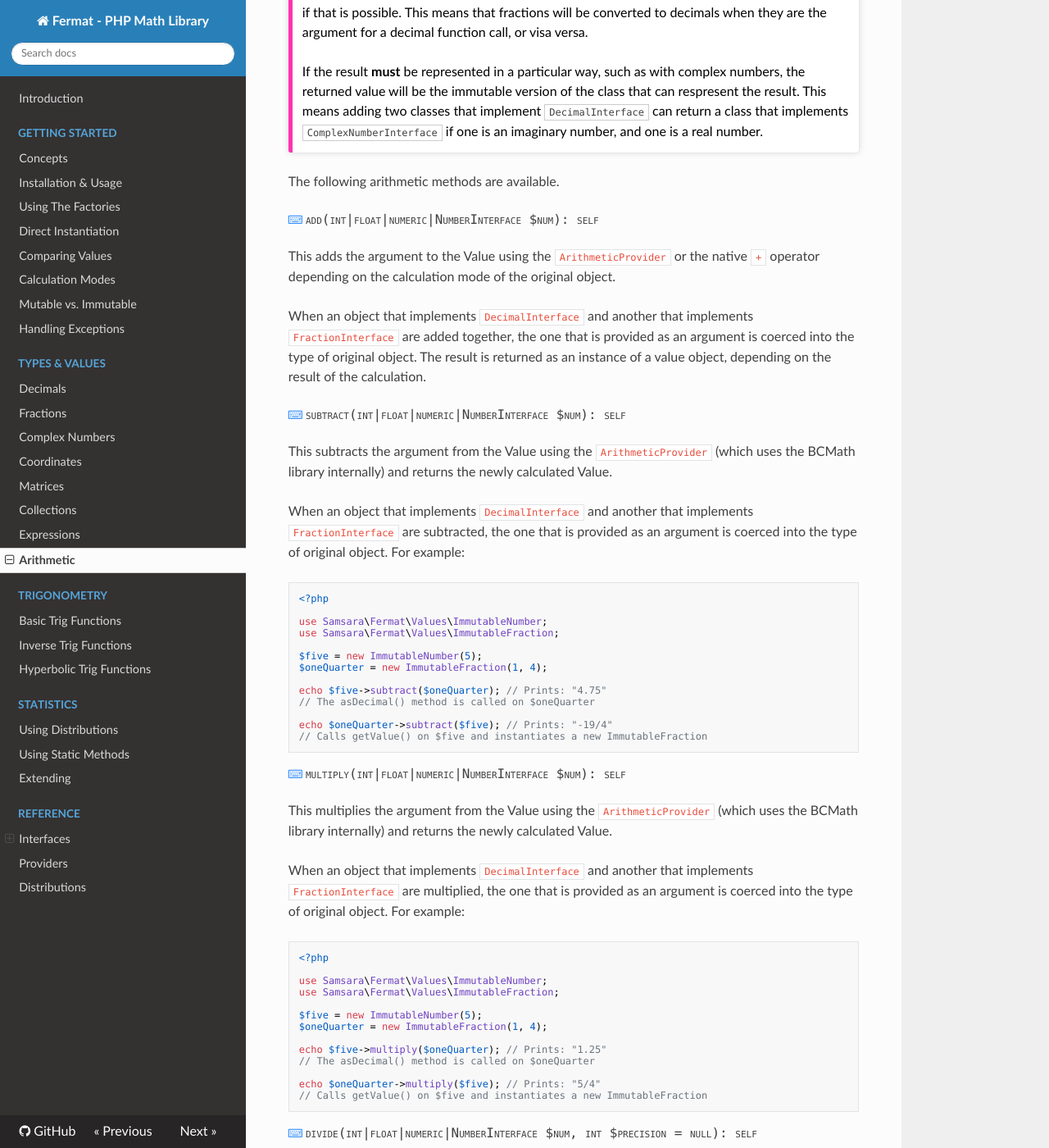
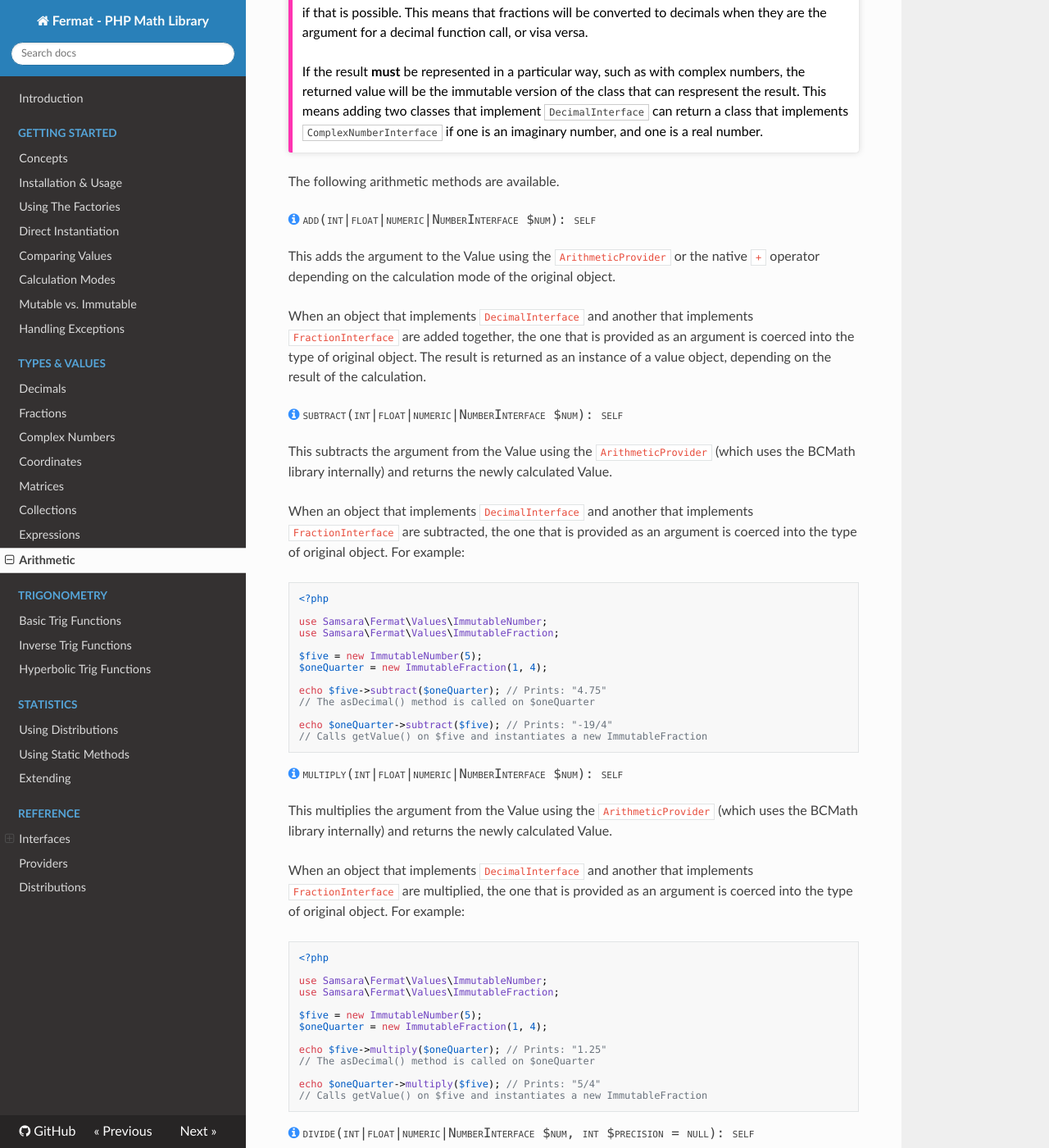
Before and after one commit to JordanRL/Fermat, an MkDocs documentation site: the page built from docs/arithmetic/index.md, in a window 1280 px wide and 1400 px high, scrolled down 444 px. Shown: the whole window at 82% size. Built offline with MkDocs 1.6.1, drawn with Linux system fonts in a browser that asks for light colours; nearby versions of some CDN libraries.

Commit message:
changing icon

```diff
--- a/docs/css/custom.css
+++ b/docs/css/custom.css
@@ -20,7 +20,7 @@ h6 {
 }
 
 h6::before {
-    content: "";
+    content: "";
     font-family: "FontAwesome";
     display: inline-block;
     font-style: normal;
```
